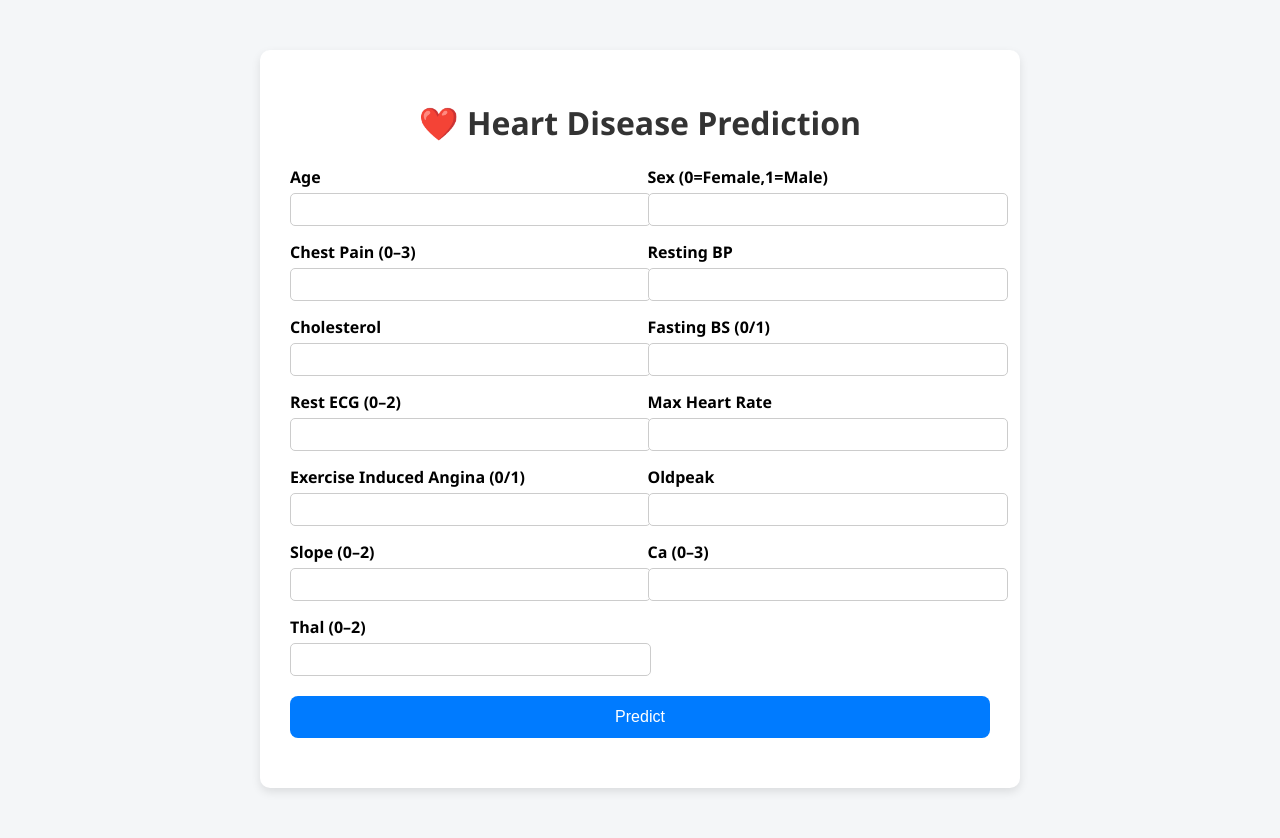
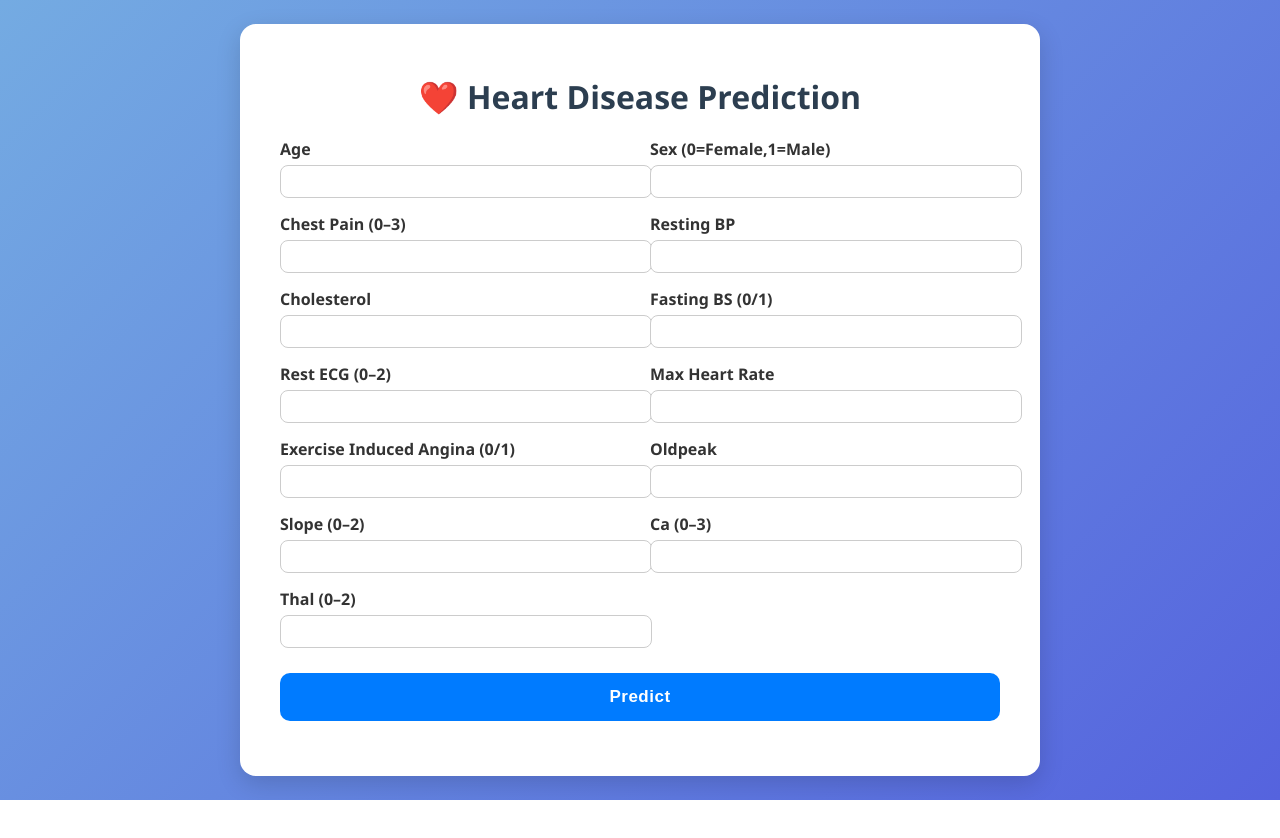
Before and after one commit to Shank555s/ML-Heart-Disease, a Flask app: page / in a window 1280 px wide. After the commit the page ends 800 px from the top, so only its background shows below. Run offline with Flask 2, Linux system fonts and the light colour scheme; parts of the project's set-up code (start-up, migrations or seed data) failed here and were passed over.

Commit message:
Update style.css

```diff
--- a/static/style.css
+++ b/static/style.css
@@ -1,61 +1,100 @@
 body {
     font-family: 'Segoe UI', sans-serif;
-    background: #f4f6f8;
+    background: linear-gradient(135deg, #74ABE2, #5563DE);
     margin: 0;
     padding: 0;
+    color: #333;
+    min-height: 100vh;
+    display: flex;
+    justify-content: center;
+    align-items: center;
 }
 
 .container {
-    max-width: 700px;
-    margin: 50px auto;
-    padding: 30px;
-    background: white;
-    border-radius: 10px;
-    box-shadow: 0 4px 10px rgba(0,0,0,0.1);
+    width: 90%;
+    max-width: 720px;
+    padding: 30px 40px;
+    background: #fff;
+    border-radius: 16px;
+    box-shadow: 0 8px 25px rgba(0, 0, 0, 0.15);
+    animation: fadeIn 0.7s ease-in-out;
 }
 
 h1 {
     text-align: center;
-    color: #333;
+    color: #2c3e50;
+    margin-bottom: 20px;
 }
 
 form .grid {
     display: grid;
-    grid-template-columns: repeat(2, 1fr);
-    gap: 15px;
+    grid-template-columns: repeat(auto-fit, minmax(250px, 1fr));
+    gap: 15px 20px;
 }
 
 form label {
     display: block;
+    font-weight: 600;
     margin-bottom: 5px;
-    font-weight: bold;
+    color: #333;
 }
 
 form input {
     width: 100%;
-    padding: 8px;
-    border-radius: 5px;
+    padding: 8px 10px;
+    border-radius: 8px;
     border: 1px solid #ccc;
+    transition: all 0.2s ease;
+}
+
+form input:focus {
+    border-color: #007bff;
+    box-shadow: 0 0 6px rgba(0, 123, 255, 0.3);
+    outline: none;
 }
 
 form button {
-    margin-top: 20px;
-    padding: 12px 20px;
+    margin-top: 25px;
+    padding: 14px 20px;
     width: 100%;
     background: #007bff;
     color: white;
     border: none;
-    border-radius: 8px;
+    border-radius: 10px;
+    font-size: 17px;
     cursor: pointer;
-    font-size: 16px;
+    font-weight: bold;
+    letter-spacing: 0.5px;
+    transition: all 0.25s ease;
 }
 
 form button:hover {
     background: #0056b3;
+    transform: scale(1.03);
 }
 
 #result {
-    margin-top: 20px;
+    margin-top: 25px;
     text-align: center;
     font-size: 20px;
+    color: #333;
 }
+
+#result .safe {
+    color: #28a745;
+    font-weight: bold;
+}
+
+#result .danger {
+    color: #dc3545;
+    font-weight: bold;
+}
+
+.fade-in {
+    animation: fadeIn 0.6s ease-in-out;
+}
+
+@keyframes fadeIn {
+    from { opacity: 0; transform: translateY(10px); }
+    to { opacity: 1; transform: translateY(0); }
+}
```
